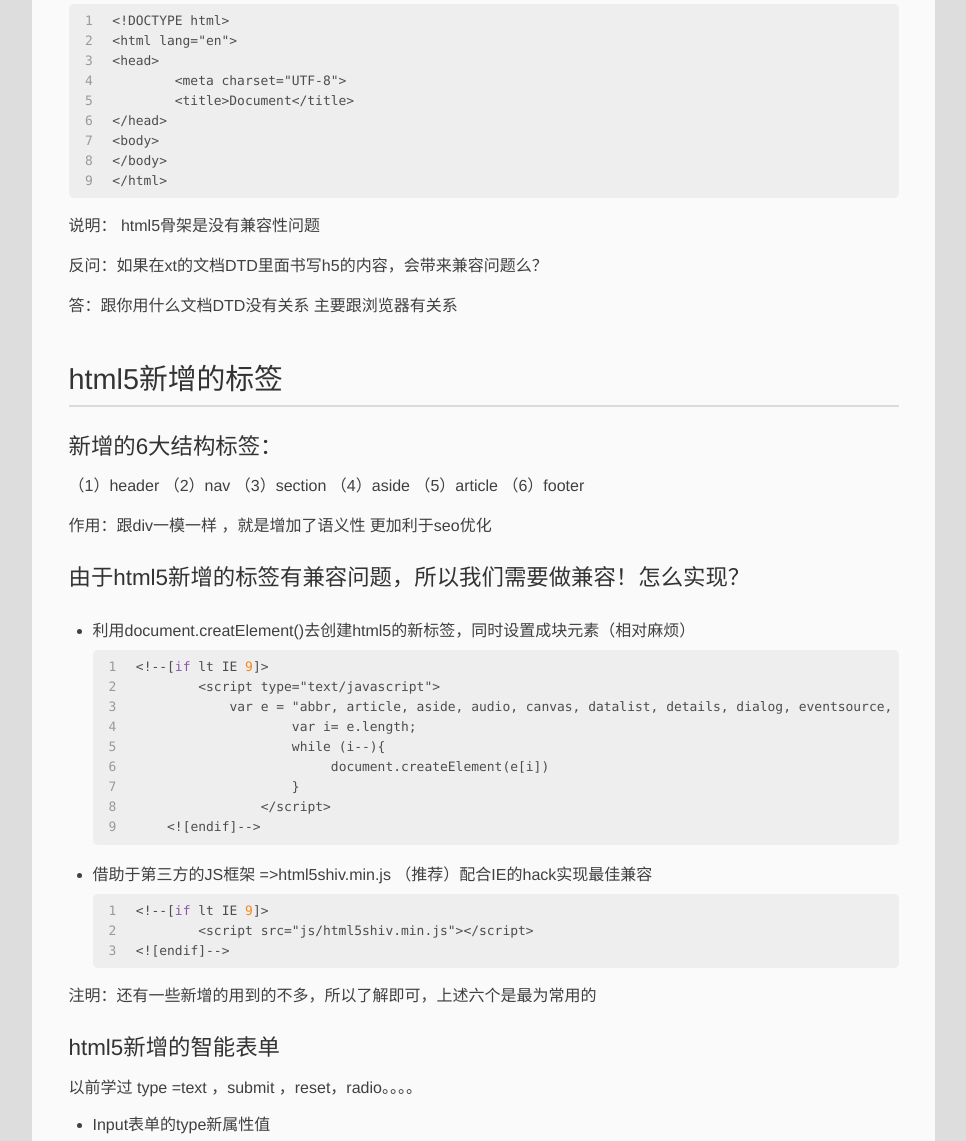
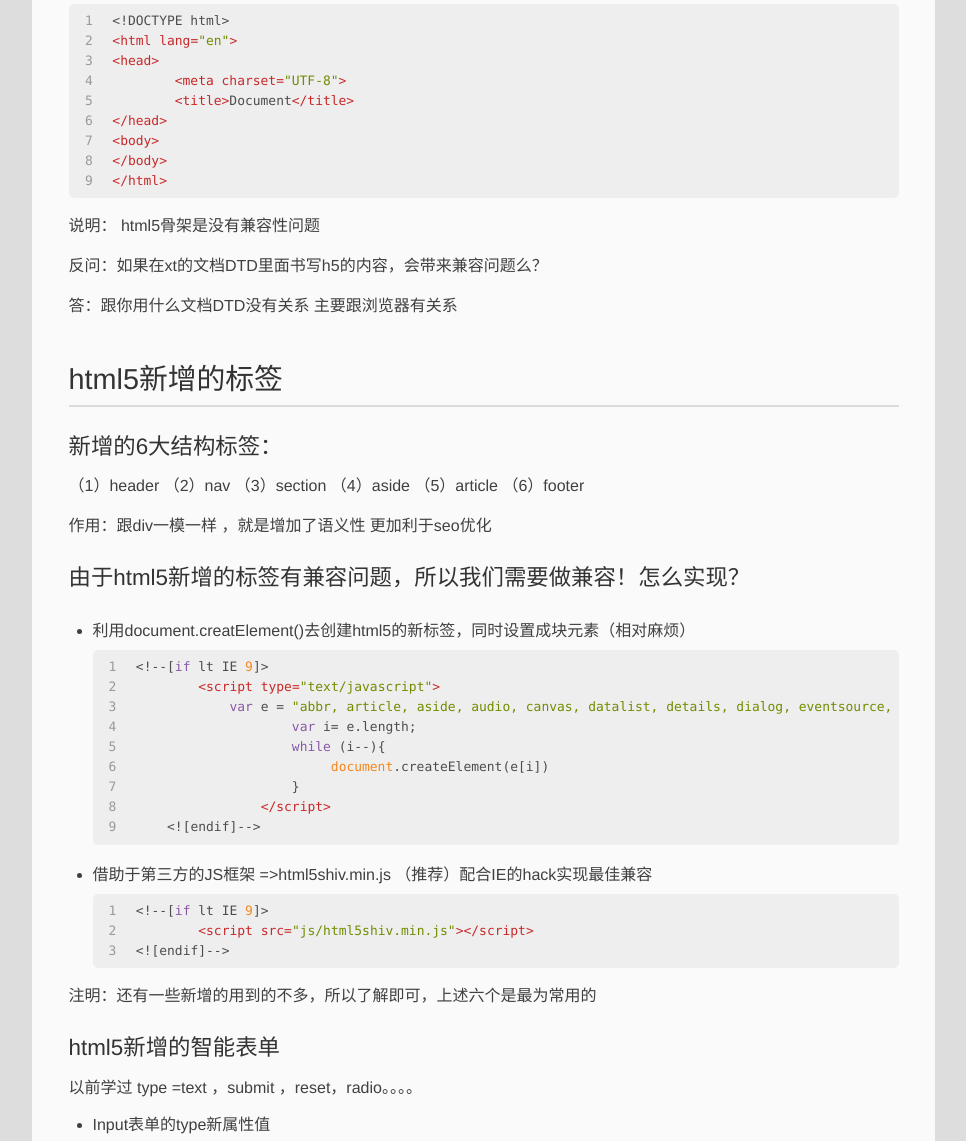
Before and after one commit to happyjiali/happyjiali.github.io, a plain HTML site: page 2016/12/02/初识HTML51/index.html in a window 1280 px wide. Shown: the part 1380-2521 px from the top of the page, without its empty margins (6-972 px from the left). Drawn offline with Linux system fonts and the light colour scheme; a script that the page names is missing.

Commit message:
Site updated: 2016-12-02 21:49:30

```diff
--- a/2016/12/02/初识HTML51/index.html
+++ b/2016/12/02/初识HTML51/index.html
@@ -107,7 +107,7 @@
 <h3 id="Html5的兼容性（浏览器之间的兼容）"><a href="#Html5的兼容性（浏览器之间的兼容）" class="headerlink" title="Html5的兼容性（浏览器之间的兼容）"></a>Html5的兼容性（浏览器之间的兼容）</h3><p>兼容性： 新增的部分有兼容性问题（绝大部分）<br><img src="image/2016-12-02_204605.png" alt="兼容"></p>
 <p>并不是所有的html5都是IE9就兼容的，有一些属性是需要IE10，等更高级的浏览器才能兼容，而html5更多运用在移动端方面，因为移动端搭载的浏览器就比较高级</p>
 <h2 id="HTML5-的骨架"><a href="#HTML5-的骨架" class="headerlink" title="HTML5 的骨架"></a>HTML5 的骨架</h2><h3 id="Html的发展历程"><a href="#Html的发展历程" class="headerlink" title="Html的发展历程"></a>Html的发展历程</h3><p><img src="image/2016-12-02_204848.png" alt="发展历程"></p>
-<figure class="highlight js"><table><tr><td class="gutter"><pre><div class="line">1</div><div class="line">2</div><div class="line">3</div><div class="line">4</div><div class="line">5</div><div class="line">6</div><div class="line">7</div><div class="line">8</div><div class="line">9</div></pre></td><td class="code"><pre><div class="line">&lt;!DOCTYPE html&gt;</div><div class="line">&lt;html lang="en"&gt;</div><div class="line">&lt;head&gt;</div><div class="line">	&lt;meta charset="UTF-8"&gt;</div><div class="line">	&lt;title&gt;Document&lt;/title&gt;</div><div class="line">&lt;/head&gt;</div><div class="line">&lt;body&gt;</div><div class="line">&lt;/body&gt;</div><div class="line">&lt;/html&gt;</div></pre></td></tr></table></figure>
+<figure class="highlight js"><table><tr><td class="gutter"><pre><div class="line">1</div><div class="line">2</div><div class="line">3</div><div class="line">4</div><div class="line">5</div><div class="line">6</div><div class="line">7</div><div class="line">8</div><div class="line">9</div></pre></td><td class="code"><pre><div class="line">&lt;!DOCTYPE html&gt;</div><div class="line"><span class="xml"><span class="tag">&lt;<span class="name">html</span> <span class="attr">lang</span>=<span class="string">"en"</span>&gt;</span></span></div><div class="line"><span class="tag">&lt;<span class="name">head</span>&gt;</span></div><div class="line">	<span class="tag">&lt;<span class="name">meta</span> <span class="attr">charset</span>=<span class="string">"UTF-8"</span>&gt;</span></div><div class="line">	<span class="tag">&lt;<span class="name">title</span>&gt;</span>Document<span class="tag">&lt;/<span class="name">title</span>&gt;</span></div><div class="line"><span class="tag">&lt;/<span class="name">head</span>&gt;</span></div><div class="line"><span class="tag">&lt;<span class="name">body</span>&gt;</span></div><div class="line"><span class="tag">&lt;/<span class="name">body</span>&gt;</span></div><div class="line"><span class="tag">&lt;/<span class="name">html</span>&gt;</span></div></pre></td></tr></table></figure>
 <p>说明： html5骨架是没有兼容性问题</p>
 <p>反问：如果在xt的文档DTD里面书写h5的内容，会带来兼容问题么？</p>
 <p>答：跟你用什么文档DTD没有关系 主要跟浏览器有关系</p>
@@ -115,10 +115,10 @@
 <p>作用：跟div一模一样 ，就是增加了语义性 更加利于seo优化</p>
 <h3 id="由于html5新增的标签有兼容问题，所以我们需要做兼容！怎么实现？"><a href="#由于html5新增的标签有兼容问题，所以我们需要做兼容！怎么实现？" class="headerlink" title="由于html5新增的标签有兼容问题，所以我们需要做兼容！怎么实现？"></a>由于html5新增的标签有兼容问题，所以我们需要做兼容！怎么实现？</h3><ul>
 <li><p>利用document.creatElement()去创建html5的新标签，同时设置成块元素（相对麻烦）</p>
-<figure class="highlight js"><table><tr><td class="gutter"><pre><div class="line">1</div><div class="line">2</div><div class="line">3</div><div class="line">4</div><div class="line">5</div><div class="line">6</div><div class="line">7</div><div class="line">8</div><div class="line">9</div></pre></td><td class="code"><pre><div class="line">&lt;!--[<span class="keyword">if</span> lt IE <span class="number">9</span>]&gt; </div><div class="line">        &lt;script type="text/javascript"&gt;</div><div class="line">	    var e = "abbr, article, aside, audio, canvas, datalist, details, dialog, eventsource, figure, footer, header, hgroup, mark, menu, meter, nav, output, progress, section, time, video".split(', ');</div><div class="line">		    var i= e.length;</div><div class="line">		    while (i--)&#123;</div><div class="line">		         document.createElement(e[i])</div><div class="line">		    &#125;  </div><div class="line">		&lt;/script&gt;</div><div class="line">    &lt;![endif]--&gt;</div></pre></td></tr></table></figure>
+<figure class="highlight js"><table><tr><td class="gutter"><pre><div class="line">1</div><div class="line">2</div><div class="line">3</div><div class="line">4</div><div class="line">5</div><div class="line">6</div><div class="line">7</div><div class="line">8</div><div class="line">9</div></pre></td><td class="code"><pre><div class="line">&lt;!--[<span class="keyword">if</span> lt IE <span class="number">9</span>]&gt; </div><div class="line">        <span class="xml"><span class="tag">&lt;<span class="name">script</span> <span class="attr">type</span>=<span class="string">"text/javascript"</span>&gt;</span><span class="javascript"></span></span></div><div class="line">	    <span class="keyword">var</span> e = <span class="string">"abbr, article, aside, audio, canvas, datalist, details, dialog, eventsource, figure, footer, header, hgroup, mark, menu, meter, nav, output, progress, section, time, video"</span>.split(<span class="string">', '</span>);</div><div class="line">		    <span class="keyword">var</span> i= e.length;</div><div class="line">		    <span class="keyword">while</span> (i--)&#123;</div><div class="line">		         <span class="built_in">document</span>.createElement(e[i])</div><div class="line">		    &#125;  </div><div class="line">		<span class="tag">&lt;/<span class="name">script</span>&gt;</span></div><div class="line">    &lt;![endif]--&gt;</div></pre></td></tr></table></figure>
 </li>
 <li><p>借助于第三方的JS框架 =&gt;html5shiv.min.js （推荐）配合IE的hack实现最佳兼容</p>
-<figure class="highlight js"><table><tr><td class="gutter"><pre><div class="line">1</div><div class="line">2</div><div class="line">3</div></pre></td><td class="code"><pre><div class="line">&lt;!--[<span class="keyword">if</span> lt IE <span class="number">9</span>]&gt; </div><div class="line"> 	&lt;script src="js/html5shiv.min.js"&gt;&lt;/script&gt;</div><div class="line">&lt;![endif]--&gt;</div></pre></td></tr></table></figure>
+<figure class="highlight js"><table><tr><td class="gutter"><pre><div class="line">1</div><div class="line">2</div><div class="line">3</div></pre></td><td class="code"><pre><div class="line">&lt;!--[<span class="keyword">if</span> lt IE <span class="number">9</span>]&gt; </div><div class="line"> 	<span class="xml"><span class="tag">&lt;<span class="name">script</span> <span class="attr">src</span>=<span class="string">"js/html5shiv.min.js"</span>&gt;</span><span class="undefined"></span><span class="tag">&lt;/<span class="name">script</span>&gt;</span></span></div><div class="line">&lt;![endif]--&gt;</div></pre></td></tr></table></figure>
 </li>
 </ul>
 <p>注明：还有一些新增的用到的不多，所以了解即可，上述六个是最为常用的</p>
```
Also changed, not shown: 2016/11/28/javascript/index.html (+1 -1 lines), 2016/12/02/getting_started/index.html (+1 -1 lines).
